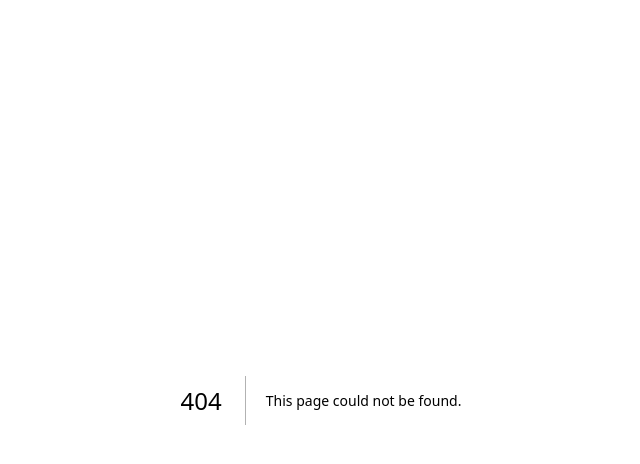
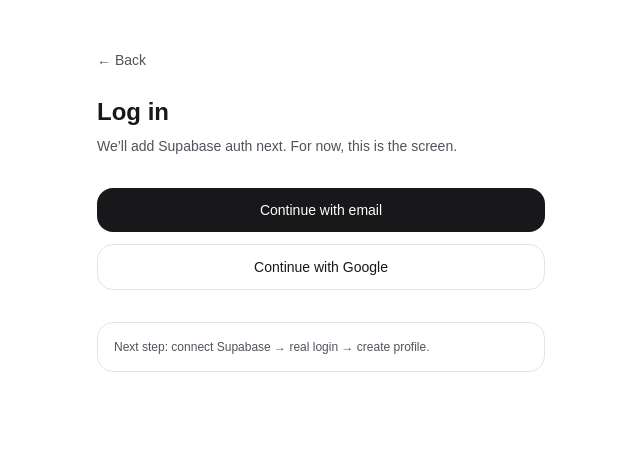
Before and after one commit to apdigitalsolutionsje-cmyk/jerseysingles, a Next.js app: page /login in a window 1280 px wide. Before the commit this address had no page. Shown: the top 464 px of the page, without its empty margins (319-959 px from the left). Built offline with nearby package versions, Linux system fonts and the light colour scheme.

Commit message:
Create page.tsx

```diff
--- /dev/null
+++ b/src/app/login/page.tsx
@@ -0,0 +1,31 @@
+import Link from "next/link";
+
+export default function LoginPage() {
+  return (
+    <main className="min-h-screen bg-white px-6 py-12 text-zinc-900">
+      <div className="mx-auto w-full max-w-md">
+        <Link href="/" className="text-sm text-zinc-600 hover:text-zinc-900">
+          ← Back
+        </Link>
+
+        <h1 className="mt-6 text-2xl font-semibold">Log in</h1>
+        <p className="mt-2 text-sm text-zinc-600">
+          We’ll add Supabase auth next. For now, this is the screen.
+        </p>
+
+        <div className="mt-8 space-y-3">
+          <button className="w-full rounded-2xl bg-zinc-900 px-4 py-3 text-sm font-medium text-white hover:bg-zinc-800">
+            Continue with email
+          </button>
+          <button className="w-full rounded-2xl border border-zinc-200 px-4 py-3 text-sm font-medium hover:bg-zinc-50">
+            Continue with Google
+          </button>
+        </div>
+
+        <div className="mt-8 rounded-2xl border border-zinc-200 p-4 text-xs text-zinc-600">
+          Next step: connect Supabase → real login → create profile.
+        </div>
+      </div>
+    </main>
+  );
+}
```
